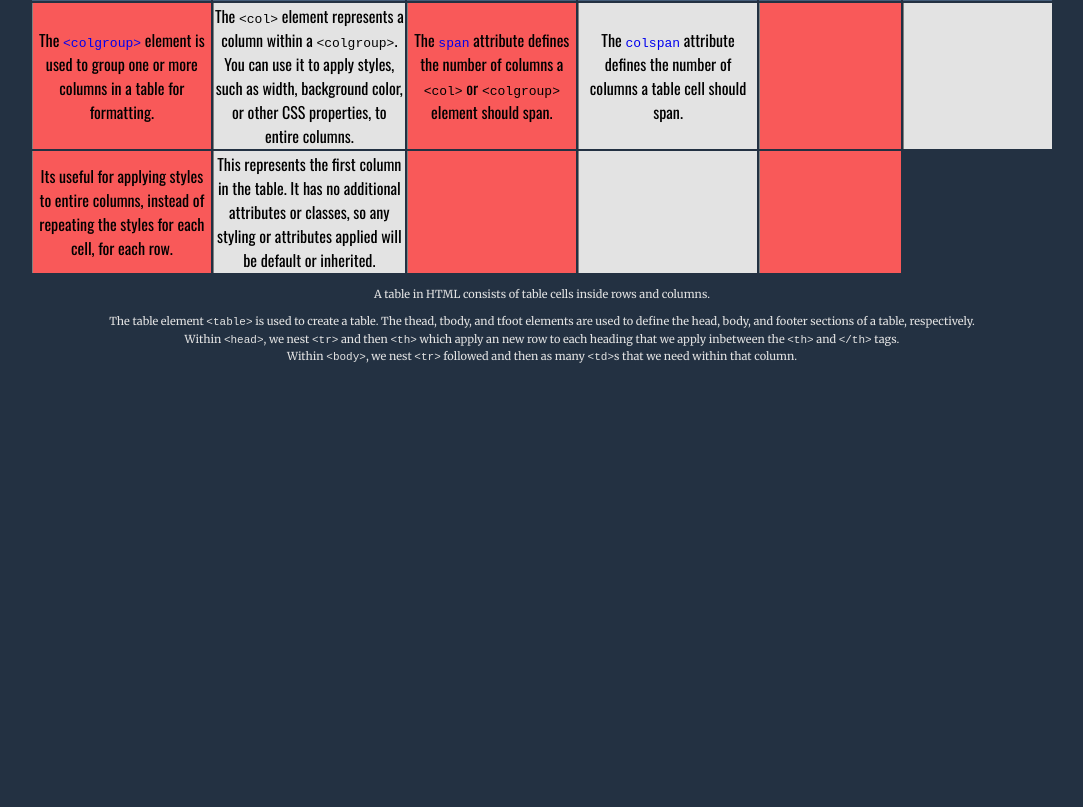
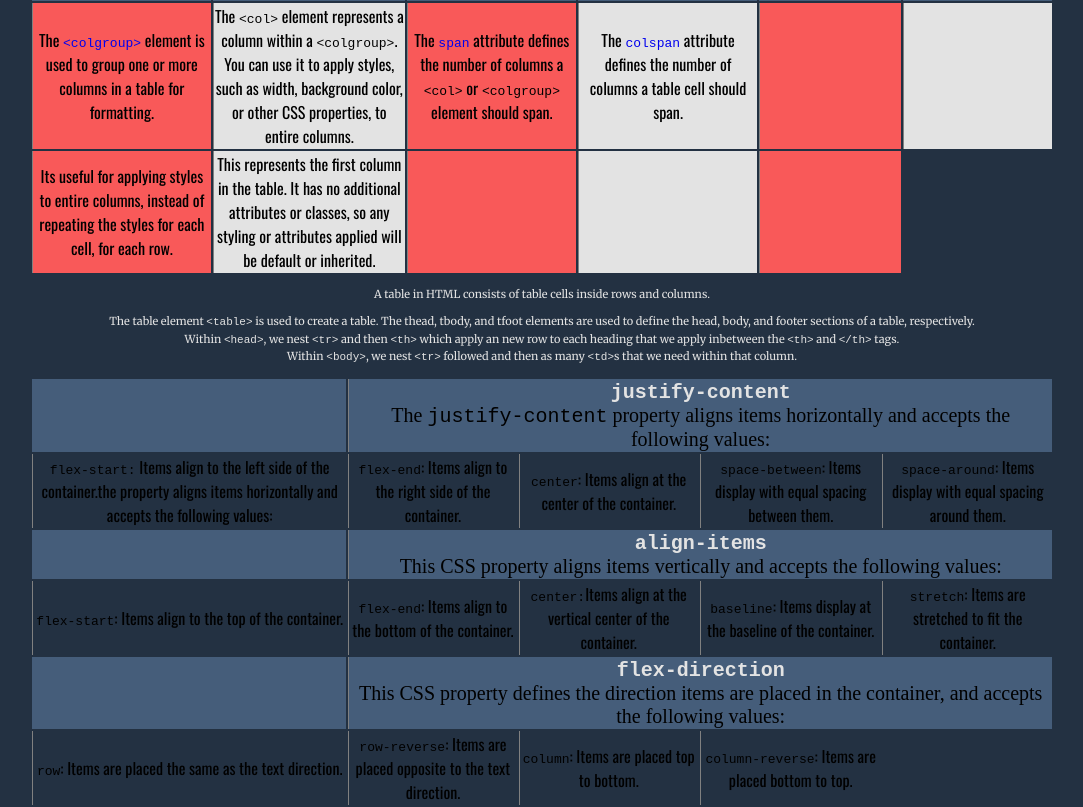
Before and after one commit to TrevorsDev/htmlCSSNotesProject, a plain HTML site: page index.html in a window 1280 px wide. Shown: the part 720-1527 px from the top of the page, without its empty margins (98-1181 px from the left). Before the commit the page ends 1097 px from the top, so only its background shows below. Drawn offline with nearby package versions, Linux system fonts and the light colour scheme.

Commit message:
added another table with a new topic and different layout for practice

```diff
--- a/css/styles.css
+++ b/css/styles.css
@@ -18,6 +18,8 @@ html body {
   margin: 0;
   flex-direction: column;
 } */
+
+
 
 /* Navbar container */
 nav {
@@ -52,7 +54,6 @@ nav a {
   margin: 15px; /*Important for virticle alignment on mobile phones*/
   border: none;
   outline: none;
-
 }
 
  .dropbtn:hover {
@@ -140,3 +141,12 @@ a {
 a:hover {
   background-color: #e3e3e364;
 }
+
+/* second table styling */
+.rowHeader {
+  background: #455d7a;
+  color: #e3e3e3;
+  font-size: 20px;
+  font-weight: bold;
+  text-align: center;
+}
--- a/index.html
+++ b/index.html
@@ -108,7 +108,8 @@
           <td>It is a part of the HTML and is used to define a header cell that can appear in the first row of an HTML
             table.</td>
           <td>This tag is used inside the <code>&lt;table&gt;</code> tag and is a child of the
-            <code>&lt;table&gt;</code> tag.</td>
+            <code>&lt;table&gt;</code> tag.
+          </td>
           <td>The <code>&lt;td&gt;</code> tag can contain text, a form, an image, a table, etc.</td>
         </tr>
 
@@ -172,6 +173,76 @@
         column.
       </p>
     </section>
+
+    <!-- Flexbox notes -->
+    <section>
+      <table>
+        <thead>
+          <th>
+          <td colspan="6">
+            <span class="rowHeader"><code>justify-content</code></span> <br>The <code>
+              justify-content</code> property aligns items horizontally and accepts the following values:
+          </td>
+          </th>
+        </thead>
+        <tr>
+          <td>
+            <code>flex-start:</code> Items align to the left side of the container.the property aligns items
+            horizontally and accepts the following values:
+          </td>
+          <td>
+            <code>flex-end</code>: Items align to the right side of the container.
+          </td>
+          <td><code>center</code>: Items align at the center of the container.</td>
+          <td><code>space-between</code>: Items display with equal spacing between them.</td>
+          <td><code>space-around</code>: Items display with equal spacing around them.</td>
+        </tr>
+
+        <thead>
+          <th>
+          <td colspan="6">
+            <span class="rowHeader"><code>align-items</code></span> <br>This CSS property aligns items vertically and
+            accepts the following values:
+          </td>
+          </th>
+        </thead>
+        <tr>
+          <td>
+            <code>flex-start</code>: Items align to the top of the container.
+          </td>
+          <td><code>flex-end</code>: Items align to the bottom of the container.</td>
+          <td><code>center:</code>Items align at the vertical center of the container.</td>
+          <td><code>baseline</code>: Items display at the baseline of the container.</td>
+          <td><code>stretch</code>: Items are stretched to fit the container.</td>
+        </tr>
+        <thead>
+          <th>
+          <td colspan="6">
+            <span class="rowHeader"><code>flex-direction</code></span> <br>This CSS property defines the direction items
+            are placed in the container, and accepts the following values:
+          </td>
+          </th>
+        </thead>
+        <tr>
+          <td>
+            <code>row</code>: Items are placed the same as the text direction.
+          </td>
+          <td><code>row-reverse</code>: Items are placed opposite to the text direction.</td>
+          <td><code>column</code>: Items are placed top to bottom.</td>
+          <td><code>column-reverse</code>: Items are placed bottom to top.</td>
+        </tr>
+        </tbody>
+      </table>
+    </section>
+
+
 </body>
 
 </html>
+
+
+<!-- flex-start: Items align to the left side of the container.
+
+
+
+ -->
```
